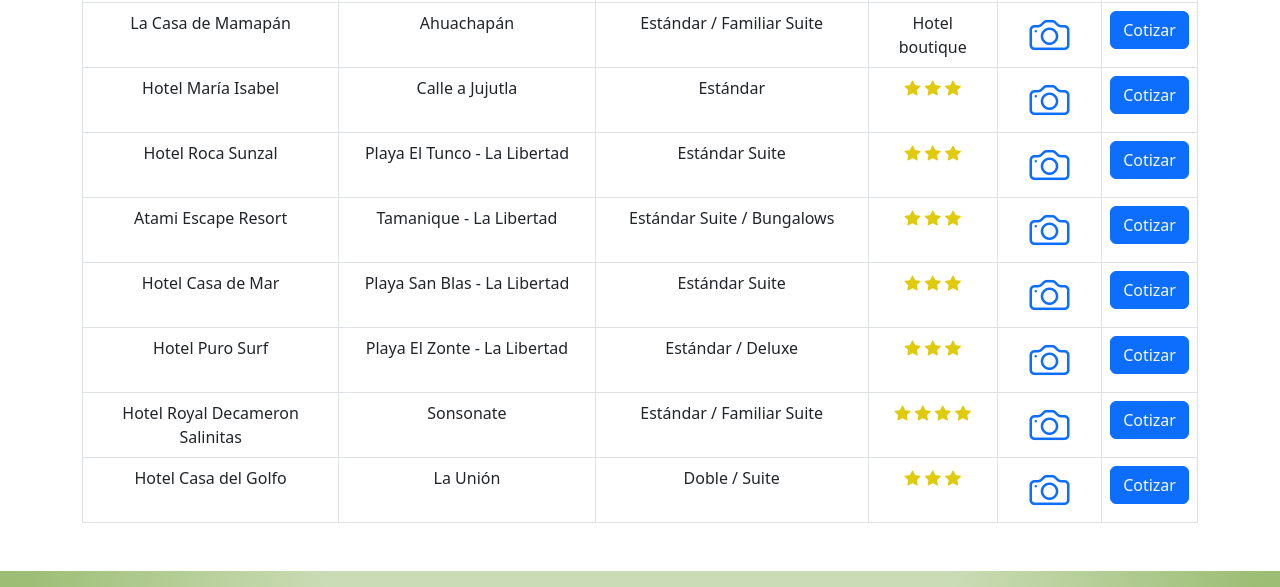
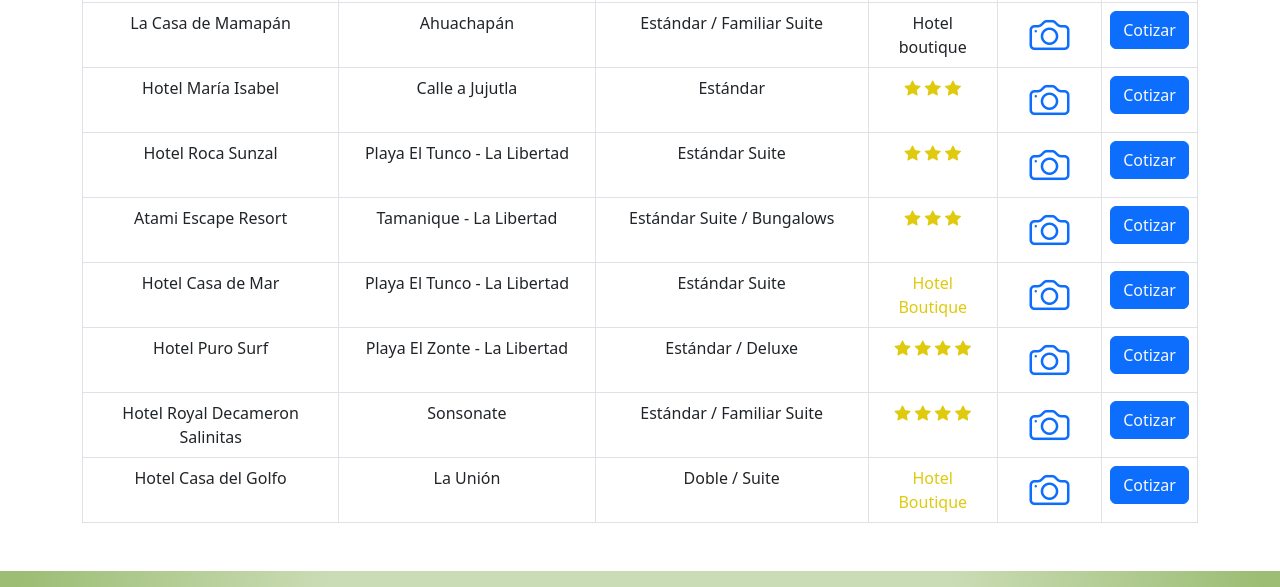
Before and after one commit to Hreino92/multilang, a plain HTML site: page pages/svhotels.html in a window 1280 px wide. Shown: the part 1651-2238 px from the top of the page. Drawn offline with nearby package versions, Linux system fonts and the light colour scheme.

Commit message:
mod hoteles

```diff
--- a/pages/svhotels.html
+++ b/pages/svhotels.html
@@ -476,12 +476,10 @@
                     <tr data-images='["../assets/img/hotels/Hotel28_1.png", "../assets/img/hotels/Hotel28_7.png", "../assets/img/hotels/Hotel28_9.png"]'
                         data-inclusions='["Desayunos, Piscina, Wi-fi, Restaurante"]'>
                         <td>Hotel Casa de Mar</td>
-                        <td>Playa San Blas - La Libertad</td>
+                        <td>Playa El Tunco - La Libertad</td>
                         <td>Estándar Suite</td>
                         <td style="color:rgb(223, 202, 13);">
-                            <i class="bi bi-star-fill"></i>
-                            <i class="bi bi-star-fill"></i>
-                            <i class="bi bi-star-fill"></i>
+                            Hotel Boutique
                         </td>
                         <td class="text-center"><i class="bi bi-camera display-6 text-primary"></i></td>
                         <td><button class="btn btn-primary"><a href="./quote.html"
@@ -494,6 +492,7 @@
                         <td>Playa El Zonte - La Libertad</td>
                         <td>Estándar / Deluxe</td>
                         <td style="color:rgb(223, 202, 13);">
+                            <i class="bi bi-star-fill"></i>
                             <i class="bi bi-star-fill"></i>
                             <i class="bi bi-star-fill"></i>
                             <i class="bi bi-star-fill"></i>
@@ -523,9 +522,7 @@
                         <td>La Unión</td>
                         <td>Doble / Suite</td>
                         <td style="color:rgb(223, 202, 13);">
-                            <i class="bi bi-star-fill"></i>
-                            <i class="bi bi-star-fill"></i>
-                            <i class="bi bi-star-fill"></i>
+                            Hotel Boutique
                         </td>
                         <td class="text-center"><i class="bi bi-camera display-6 text-primary"></i></td>
                         <td><button class="btn btn-primary"><a href="./quote.html"
```
